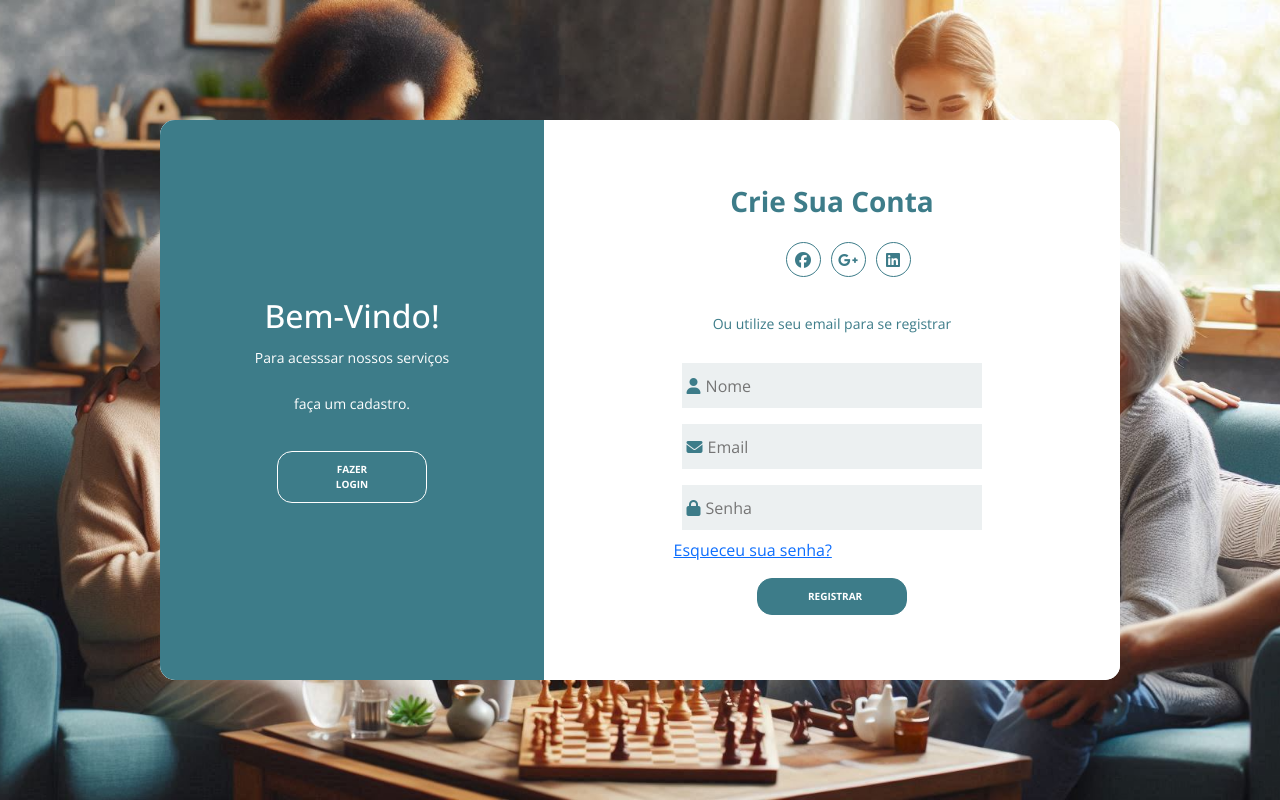
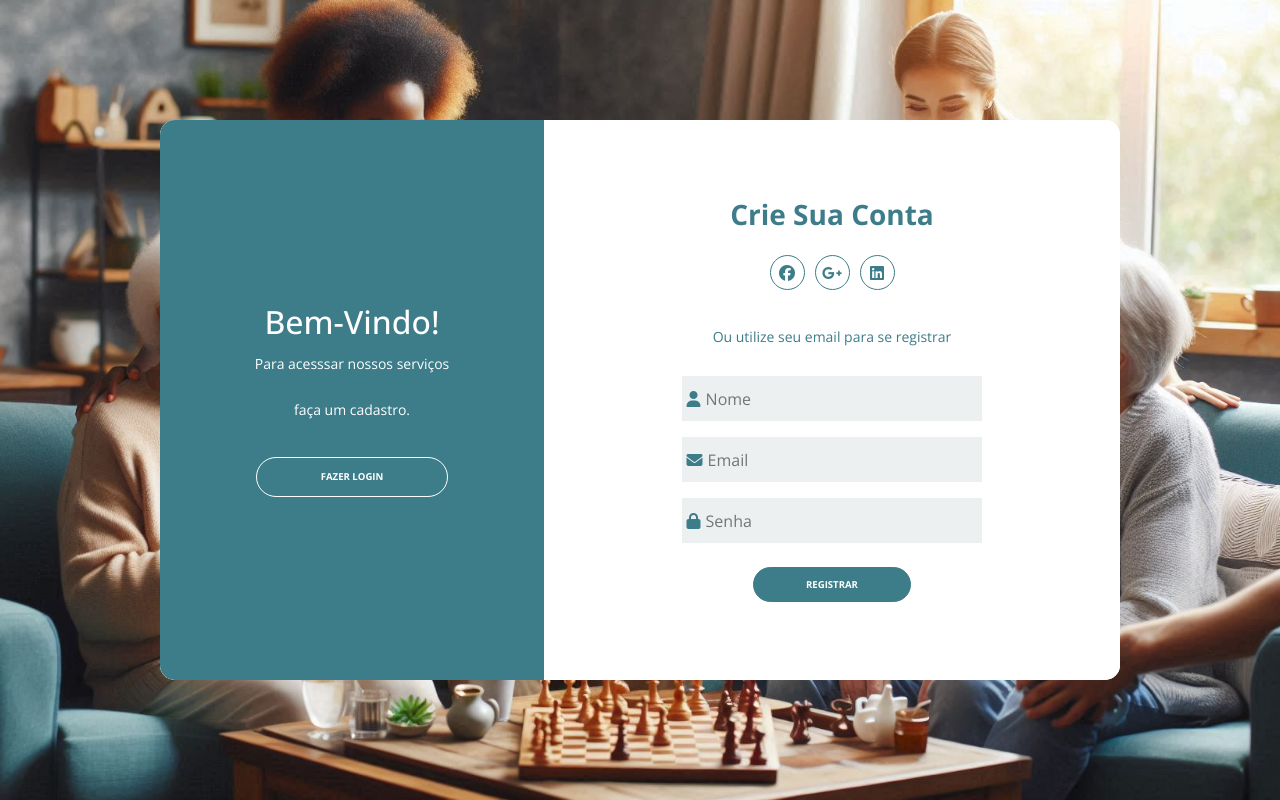
Before and after one commit to JaoPedr0o/homeCare-P.I, a PHP site: page /login.html in a window 1280 px wide. Run offline with PHP 8.4, Linux system fonts and the light colour scheme; some libraries are stand-ins or nearby versions.

Commit message:
Arrumações para o usuário
-centralizei os ícones das redes sociais, tirei o "esqueceu a senha " da área de registro, modifiquei a unidade de medida usada no CSS (não recomendado usar px para certas coisas), e suavizei um pouco a transição entre o Login e o Cadastro

```diff
--- a/app.js
+++ b/app.js
@@ -10,6 +10,7 @@ btnLogar.addEventListener('click', function() {
 
 btnSignin.addEventListener('click', function() {
     body.className = "sign-in-js";
+
 });
 
 btnSignup.addEventListener('click', function() {
--- a/login.css
+++ b/login.css
@@ -14,16 +14,12 @@ body{
     justify-content: center;
     align-items: center;
     height: 100vh;
-
-
 }
 img{
     width: 100%;
     height: 100%;
     object-fit: cover;
     position: absolute;
-
-
 }
 .content{
     background-color: white;
@@ -43,10 +39,7 @@ img{
     height: 100%;
     border-top-left-radius: 15px;
     border-bottom-left-radius: 15px;
-
-
     left: 0;
-
 }
 .title{
     font-size: 28px;
@@ -70,22 +63,20 @@ img{
 .description-second{
     color: #3D7C89;
 }
-.btn{
-    border-radius: 15px;
+/*botão escrito "REGISTRAR "*/
+.btn-primary{
+    border-radius: 5rem;
     text-transform: uppercase;
     color: #fff;
-    font-size: 10px;
-    padding: 10px 50px;
+    font-size: 0.6rem;
+    padding: 3% 6%;
     cursor: pointer;
     font-weight: bold;
-    width: 150px;
+    width: 50%;
     align-self: center;
-    border:none;
     margin-top:1rem ;
-}
-.btn-primary{
-    background-color: transparent;
-    border: 1px solid #fff;
+    background-color: #3D7C89;
+    border: 1px solid #3D7C89;
     transition: background-color 0.5s ;
 }
 .btn-primary:hover{
@@ -94,7 +85,18 @@ img{
     border: 1px solid #3D7C89;
 
 }
+/*botão escrito "LOGAR"*/
 .btn-second{
+    border-radius: 5rem;
+    text-transform: uppercase;
+    color: #fff;
+    font-size: 0.6rem;
+    padding: 1.5% 6%;
+    cursor: pointer;
+    font-weight: bold;
+    width: 30%;
+    align-self: center;
+    margin-top:1rem ;
     background-color: #3D7C89;
     border: 1px solid #3D7C89;
     transition: background-color 0.5s ;
@@ -104,6 +106,29 @@ img{
     border: 1px solid #3D7C89;
     color: #3D7C89;
 }
+
+/*botÕES(os dois) do lado azul*/
+.btn-blue-side{
+    border-radius: 5rem;
+    text-transform: uppercase;
+    color: #ffff;
+    font-size: 0.6rem;
+    padding: 3% 6%;
+    cursor: pointer;
+    font-weight: bold;
+    width: 50%;
+    align-self: center;
+    margin-top:1rem ;
+    background-color: transparent;
+    border: 1px solid #fff;
+    transition: background-color 0.5s ;
+}
+.btn-blue-side:hover{
+    background-color:#fff ;
+    color: #3D7C89;
+    border: 1px solid #3D7C89;
+}
+
 
 .first-content{
     display: flex;
@@ -144,8 +169,6 @@ img{
     display: flex;
     flex-direction: column;
     width: 55%;
-
-
 }
 .form input{
     height: 45px;
@@ -212,7 +235,7 @@ input:-webkit-autofill{
 .sign-in-js .first-content .second-column{
     z-index: -1;
     position: relative;
-    animation: deslocamentoESQ 2s;
+    animation: deslocamentoESQ 0.5s;
 }
 
 
@@ -231,13 +254,13 @@ input:-webkit-autofill{
     border-bottom-left-radius: 0;
     border-top-right-radius: 15px;
     border-bottom-right-radius: 15px;
-    animation: slidein 2s;
+    animation: slidein 0.5s;
 
     z-index: 12;
 }
 
 .sign-up-js .content::before{
-    animation: slideou 2s;
+    animation: slideou 0.5s;
 
     z-index: 12;
 }
@@ -271,7 +294,7 @@ input:-webkit-autofill{
 
     25%{
         left: -80px;
-        opacity: .5;
+        opacity: .2;
     }
 
     50%{
@@ -287,18 +310,18 @@ input:-webkit-autofill{
 @keyframes deslocamentoDIR{
     from{
         left: 0;
-
+        opacity: 1;
         z-index: 12;
     }
 
     25%{
         left: 80px;
-
+        opacity: .2;
     }
 
     50%{
         left: 100px;
-
+        opacity: .2;
 
     }
     to{
--- a/login.html
+++ b/login.html
@@ -17,12 +17,12 @@
                 <h2 class="title-primary">Bem-Vindo!</h2>
                 <p class="description description-primary">Para acesssar nossos serviços</p>
                 <p class="description description-primary">faça um cadastro.</p>
-                <button id="signin"class="btn btn-primary">Fazer Login</button>
+                <button id="signin"class="btn btn-blue-side">Fazer Login</button>
             </div><!--First-Column-->
             <div class="second-column">
                 <h2 class="title title-second">Crie sua conta</h2>
                 <div class="social-media">
-                    <ul class="list-social-media">
+                    <ul class="list-social-media px-0">
                         <a class="link-social-media" href="#">
                             <li class="item-social-media">
                                 <i class="fa-brands fa-facebook"></i>
@@ -55,9 +55,7 @@
                         <input type="password" placeholder="Senha">
                     </label>
 
-                    <a href="#">Esqueceu sua senha?</a>
-
-                    <button class="btn btn-second">Registrar</button>
+                    <button class="btn btn-primary">Registrar</button>
                 </form>
             </div><!--secound-column-->
 
@@ -68,12 +66,12 @@
                 <h2 class="title title-primary">Olá, amigo(a)!</h2>
                 <p class="description description-primary">Insira seus dados pessoais</p>
                 <p class="description description-primary">e começe a navegar pelo nosso site.</p>
-                <button id="signup" class="btn btn-primary">Fazer Login</button>
+                <button id="signup" class="btn btn-blue-side">Cadastre-se</button>
             </div><!--First-Column-->
             <div class="second-column">
-                <h2 class="title title-second">Logue em sua conta</h2>
+                <h2 class="title title-second">Entrar na conta</h2>
                 <div class="social-media">
-                    <ul class="list-social-media">
+                    <ul class="list-social-media px-0">
                         <a class="link-social-media" href="#">
                             <li class="item-social-media">
                                 <i class="fa-brands fa-facebook"></i>
```
